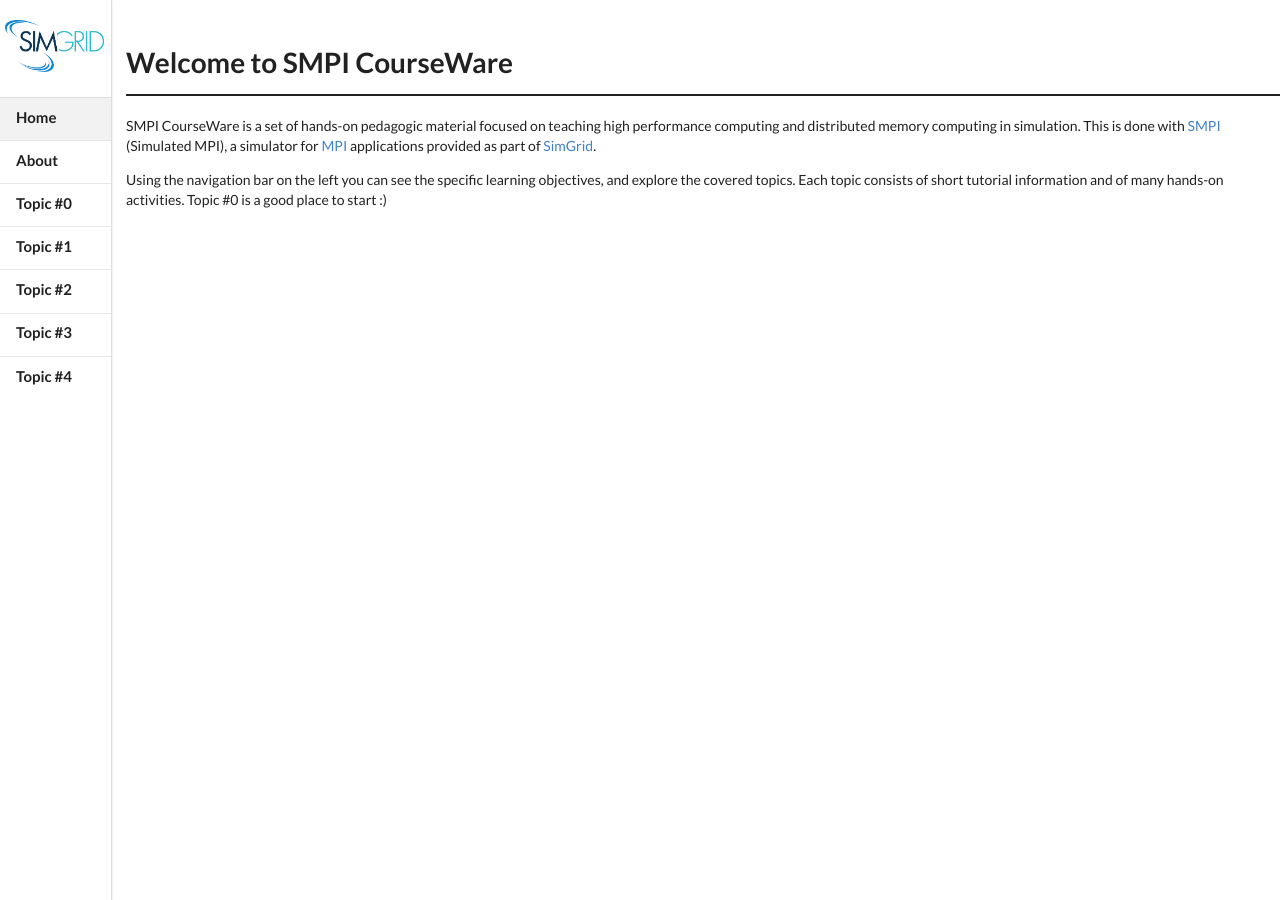
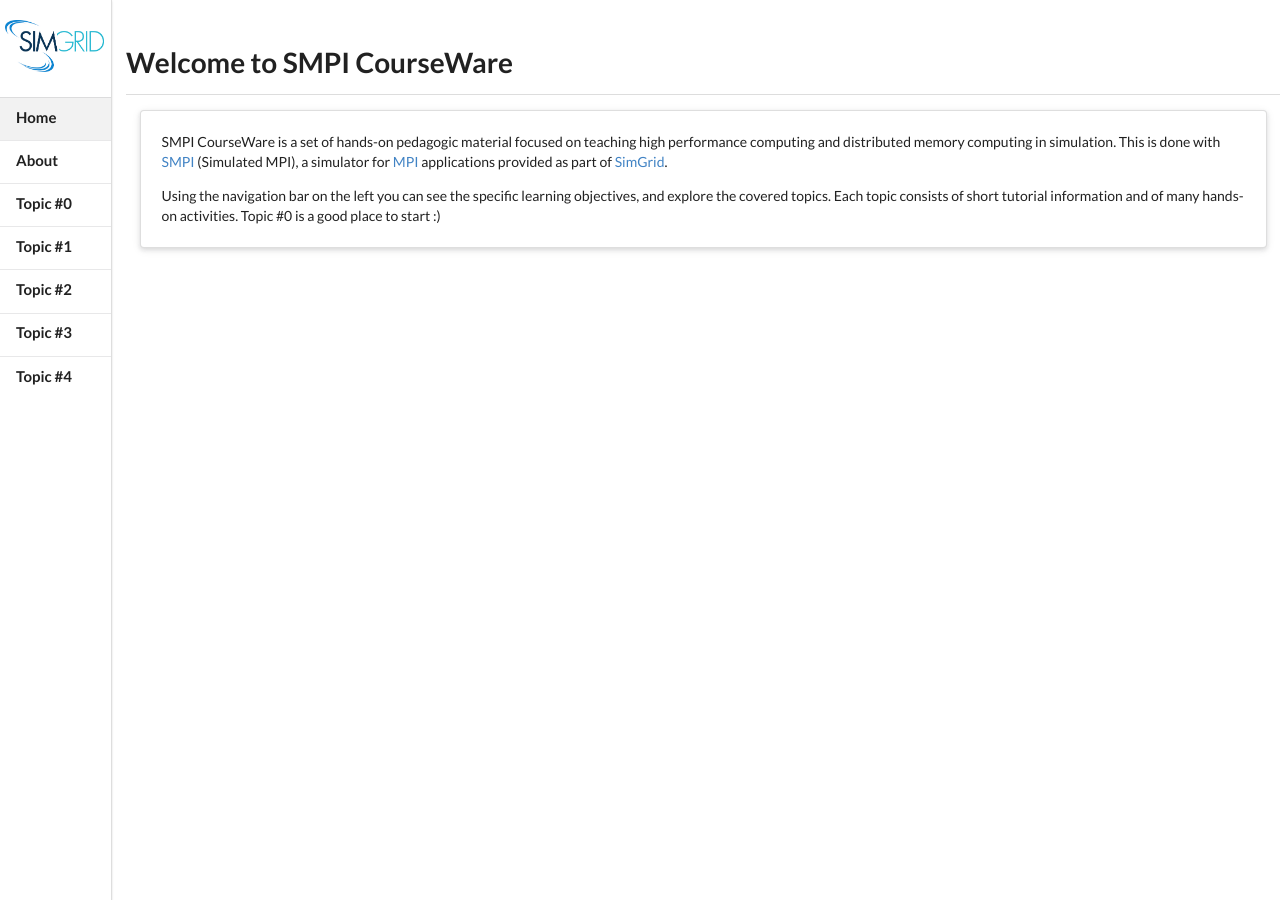
Before and after one commit to simgrid/SMPI_CourseWare, a Jekyll site: the page built from index.md, in a window 1280 px wide. Built offline with Jekyll 4.4.1, drawn with Linux system fonts in a browser that asks for light colours; Markdown is read by kramdown in place of the engine named in the settings.

Commit message:
cosmetics

```diff
--- a/_includes/sidebar.html
+++ b/_includes/sidebar.html
@@ -1,38 +1,6 @@
-
-<!--TOOLTIPS!!!-->
-<style>
-  /* Tooltip container */
-  .tooltip {
-    position: relative;
-    display: inline-block;
-    /* border-bottom: 1px dotted black; /* If you want dots under the hoverable text */
-  }
-
-  /* Tooltip text */
-  .tooltip .tooltiptext {
-    visibility: hidden;
-    width: 350px;
-    background-color: gray;
-    color: #fff;
-    text-align: center;
-    padding: 10px 0;
-    border-radius: 6px;
-
-    /* Position the tooltip text */
-    left: 115%;
-    top: -5px;
-    position: absolute;
-    z-index: 0;
-  }
-
-  /* Show the tooltip text when you mouse over the tooltip container */
-  .tooltip:hover .tooltiptext {
-    visibility: visible;
-  }
-</style>
 
 
-<div class="ui vertical left fixed menu  ">
+<div class="ui vertical left fixed menu basic ">
   <br>
   <a href="http://simgrid.org" target="_blank">
   <img width=99 src="{{site.baseurl}}public/simgrid_logo.jpg" style="margin-left:5px">
@@ -40,26 +8,25 @@
   <br>
   <br>
 
+
+
+
   <a class="ui item {% if page.url ==  '/' %} active{% endif %}" href="{{site.baseurl}}">
     <h4 class="ui header">Home</h4>
   </a>
+
 
   {% assign pages_list = site.pages %}
   {% for node in pages_list %}
   {% if node.title != null %}
   {% if node.layout == "page" %}
   {% if node.navigate != false %}
-  <a class="ui item {% if page.url == node.url %} active{% endif %}" href="{{site.baseurl}}{{ node.url }}">
-    <div class="tooltip">
-      <h4 class="ui header">{{node.title}}
-        &nbsp;
-        &nbsp;
-        &nbsp;
-        &nbsp;
-        <span class="tooltiptext">{{ node.description }} </span>
+  <a class="ui popable item fluid {% if page.url == node.url %} active{% endif %}" href="{{site.baseurl}}{{ node.url }}"
+       data-content="{{node.description}}" data-variation="inverted">
+      <h4 class="ui header fluid">{{node.title}}
       </h4>
-    </div>
   </a>
+
   {% endif %}
   {% endif %}
   {% endif %}
--- a/_layouts/default.html
+++ b/_layouts/default.html
@@ -6,9 +6,7 @@
 
 <body>
 
-
 	{% include sidebar.html %}
-
 
 	<div class="contentpage container fluid">
 	{{ content }}
--- a/_layouts/page.html
+++ b/_layouts/page.html
@@ -9,11 +9,10 @@
 	{% else %}
 	<h1 class="ui header">{{ page.title }}</h1>
 	{% endif %}
+  <div class="ui divider"></div>
 
-	<div style="border:1px solid">
-	</div>
+	{{ content }}
 
   <br>
-	{{ content }}
 
 </div>
--- a/index.md
+++ b/index.md
@@ -5,10 +5,19 @@
 navigate: false
 ---
 
+<div class="ui container raised segment padded">
+
+<p class="ui">
 SMPI CourseWare is a set of hands-on pedagogic material focused on teaching high performance computing and distributed memory computing in simulation. This is
 done with
-  [SMPI](http://simgrid.gforge.inria.fr/simgrid/latest/doc/group__SMPI__API.html) (Simulated MPI),
- a simulator for [MPI](http://www.mpi-forum.org/docs/docs.html) applications provided as part of [SimGrid](http://simgrid.gforge.inria.fr).
+  <a href="http://simgrid.gforge.inria.fr/simgrid/latest/doc/group__SMPI__API.html">SMPI</a> (Simulated MPI),
+ a simulator for <a href="http://www.mpi-forum.org/docs/docs.html">MPI</a> applications provided as part of
+ <a href="http://simgrid.gforge.inria.fr">SimGrid</a>.
+ </p>
 
+<p class="ui">
  Using the navigation bar on the left you can see the specific learning objectives, and explore the covered topics. Each topic consists of
  short tutorial information and of many hands-on activities. Topic #0 is a good place to start :)
+</p>
+
+</div>
```
Also changed, not shown: _includes/head.html (+11 -0 lines), 00_topic.md (line endings or trailing spaces).
